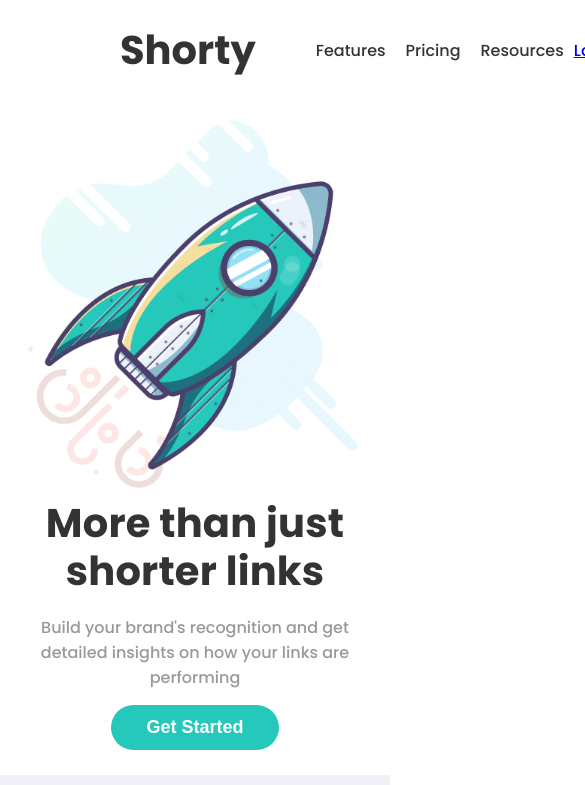
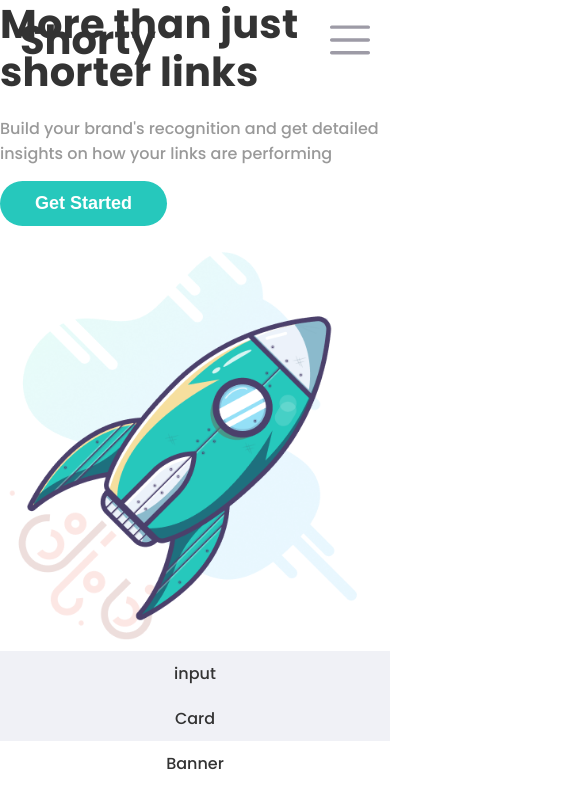
Before and after one commit to tmoran18/shorty, a React (Create React App) app: page / in a window 390 px wide. Shown: the top 785 px of the page, 585 px wide, since content can reach past the window. Built offline with nearby package versions, Linux system fonts and the light colour scheme; grey boxes are pictures that could not be loaded.

Commit message:
Added Repsonsive Menu

```diff
--- a/src/App.js
+++ b/src/App.js
@@ -1,12 +1,14 @@
 import React from 'react';
 import './App.css';
-import Navbar from './components/Navbar';
-import Footer from './components/Footer';
-import Hero from './components/Hero';
+import Navbar from './components/Navbar/Navbar';
+import Footer from './components/Footer/Footer'
+import Hero from './components/Hero/Hero';
+import BurgerMenu from './components/BurgerMenu/BurgerMenu'
 
 function App() {
   return (
     <div className="App">
+      <BurgerMenu />
       <Navbar />
       <section id="hero">
       <Hero />
--- /dev/null
+++ b/src/components/BurgerMenu/BurgerMenu.js
@@ -0,0 +1,59 @@
+import React, { useState, useEffect } from 'react'
+import styles from '../BurgerMenu/BurgerMenu.module.css'
+import ButtonPrimary from '../ButtonPrimary/ButtonPrimary'
+
+
+const BurgerMenu = () => {
+    const [mobileNavOpen, setMobileNavOpen] = useState(false);
+
+    // Custom window Width Hook
+    const useWindowWidth = () => {
+    // Initialize state with undefined width so server and client renders match
+    const [windowWidth, setwindowWidth] = useState({ width: undefined});
+
+    useEffect(() => {
+      // Handler to call on window resize
+      const handleResize = () => {
+        // Set window width to state
+        setwindowWidth({ width: window.innerWidth });
+        // Set navbar to false if window is opened
+        window.innerWidth > 950 && setMobileNavOpen(false);
+      }
+
+      // Add event listener
+      window.addEventListener("resize", handleResize);
+
+      // Call handler right away so state gets updated with initial window size
+      handleResize();
+
+      // Remove event listener on cleanup
+      return () => window.removeEventListener("resize", handleResize);
+    }, []); // Empty array ensures that effect is only run on mount
+
+    return windowWidth;
+  }
+
+  // Handle Navbar Hamburger click
+  const handleNavClick = () => {
+      // if Mobile Nav is Open - set it to closed - Else set to open
+      mobileNavOpen ? setMobileNavOpen(false) : setMobileNavOpen(true);
+  }
+
+    return (
+        <div style={{ display: "flex", justifyContent: "center"}}>
+            <div className={styles.logo}>Shorty</div>
+            <img onClick={handleNavClick} className={styles.burger_img} src="../../assets/burger-menu.svg" alt=""/>
+            <div className={`${styles.mobile_menu_container} ${mobileNavOpen ? styles.navOpen : styles.navClosed}`} >
+                <ul>
+                    <li>Features</li>
+                    <li>Pricing</li>
+                    <li>Resources</li>
+                </ul>
+                <a href="#">Login</a>
+                <ButtonPrimary button_text="Sign Up" />
+            </div>
+        </div>
+    )
+}
+
+export default BurgerMenu
--- /dev/null
+++ b/src/components/BurgerMenu/BurgerMenu.module.css
@@ -0,0 +1,58 @@
+.burger_img {
+	width: 40px;
+	position: absolute;
+	top: 20px;
+	right: 20px;
+	color: #9d9ba6;
+	cursor: pointer;
+}
+
+.logo {
+	font-size: 40px;
+	font-weight: 700;
+	margin-right: 50px;
+	position: absolute;
+	top: 10px;
+	left: 20px;
+}
+
+.mobile_menu_container {
+	width: 90%;
+	background: #4b406b;
+	margin-top: 90px;
+	color: white;
+	text-align: center;
+	font-size: 22px;
+	border-radius: 15px;
+	padding: 20px;
+	position: absolute;
+	transition: all ease-in-out 0.4s;
+}
+
+.navOpen {
+	top: 20px;
+}
+
+.navClosed {
+	top: -500px;
+}
+.mobile_menu_container ul li {
+	margin: 20px 0px;
+}
+.mobile_menu_container ul li:last-child {
+	padding-bottom: 30px;
+	border-bottom: 1px solid #9d9d9d41;
+}
+
+.mobile_menu_container a {
+	text-decoration: none;
+	color: white;
+	padding-bottom: 20px;
+}
+
+@media only screen and (min-width: 950px) {
+	.burger_img,
+	.logo {
+		display: none;
+	}
+}
--- a/src/components/ButtonPrimary.js
+++ b/src/components/ButtonPrimary/ButtonPrimary.js
@@ -1,10 +1,10 @@
 import React from 'react'
-import '../css/button_primary.css'
+import styles from '../ButtonPrimary/ButtonPrimary.module.css'
 
 const ButtonPrimary = ({ button_text }) => {
     return (
         <div>
-            <button className="btn_primary" >{button_text}</button>
+            <button className={styles.btn_primary} >{button_text}</button>
         </div>
     )
 }
--- a/src/components/Footer.js
+++ b/src/components/Footer/Footer.js
@@ -1,39 +1,39 @@
 import React from 'react'
-import '../css/footer.css'
+import styles from '../Footer/Footer.module.css'
 
 const Footer = () => {
     return (
         <div>
-            <footer className="footer" >
-                <div className="footer_col">
+            <footer className={styles.footer} >
+                <div className={styles.footer_col}>
                     <h2>Shortly</h2>
                 </div>
-                <div className="footer_col">
+                <div className={styles.footer_col}>
                     <ul>
-                        <li className='list_title'>Features</li>
+                        <li className={styles.list_title}>Features</li>
                         <li>Link Shortening</li>
                         <li>Branded Links</li>
                         <li>Analytics</li>
                     </ul>
                 </div>
-                <div className="footer_col">
+                <div className={styles.footer_col}>
                     <ul>
-                        <li className='list_title'>Blog</li>
+                        <li className={styles.list_title}>Blog</li>
                         <li>Developers</li>
                         <li>Support</li>
                     </ul>
                 </div>
-                <div className="footer_col">
+                <div className={styles.footer_col}>
                     <ul>
-                        <li className='list_title'>Company</li>
+                        <li className={styles.list_title}>Company</li>
                         <li>About</li>
                         <li>Our Team</li>
                         <li>Careers</li>
                         <li>Contact</li>
                     </ul>
                 </div>
-                <div className="footer_col">
-                    <img src="./assets/icon-facebook.svg" alt=""/>
+                <div className={styles.footer_col}>
+                    <img src="../../assets/icon-facebook" alt=""/>
                     <img src="./assets/icon-instagram.svg" alt=""/>
                     <img src="./assets/icon-pinterest.svg" alt=""/>
                     <img src="./assets/icon-twitter.svg" alt=""/>
--- a/src/components/Hero.js
+++ b/src/components/Hero/Hero.js
@@ -1,10 +1,10 @@
 import React from 'react'
-import ButtonPrimary from './ButtonPrimary';
+import ButtonPrimary from '../ButtonPrimary/ButtonPrimary';
 
 const Hero = () => {
     return (
-        <div className="container flex_5050" >
-            <div className="hero_container">
+        <div>
+            <div>
                 <h1>More than just shorter links</h1>
                 <p>Build your brand's recognition and get detailed insights on how your links are performing</p>
                 <ButtonPrimary button_text={"Get Started"} />
--- a/src/components/Navbar.js
+++ b/src/components/Navbar/Navbar.js
@@ -1,19 +1,19 @@
 import React from 'react'
-import '../css/navbar.css'
-import ButtonPrimary from './ButtonPrimary'
+import ButtonPrimary from '../ButtonPrimary/ButtonPrimary'
+import styles from '../Navbar/Navbar.module.css'
 
 const Navbar = () => {
     return (
-        <nav className="navbar">
-          <div className="menu">
-            <div className="logo">Shorty</div>
+        <nav className={styles.navbar}>
+          <div className={styles.menu}>
+            <div className={styles.logo}>Shorty</div>
               <ul>
                 <li>Features</li>
                 <li>Pricing</li>
                 <li>Resources</li>
               </ul>
           </div>
-          <div className="login">
+          <div className={styles.login}>
             <a href="#">Login</a>
             <ButtonPrimary button_text="Sign Up" />
           </div>
--- a/src/css/navbar.css
+++ b/src/components/Navbar/Navbar.module.css
@@ -30,3 +30,9 @@ ul li {
 .login a {
 	margin-right: 20px;
 }
+
+@media only screen and (max-width: 950px) {
+	.navbar {
+		display: none;
+	}
+}
--- a/src/css/input_container.css
+++ /dev/null
@@ -1,3 +0,0 @@
-.input_container {
-	background-color: #3a3053;
-}
```
Also changed, not shown: src/components/Input_container.js (deleted, +0 -11 lines), public/assets/burger-menu.svg (added), src/components/ButtonPrimary/ButtonPrimary.module.css (renamed from src/css/button_primary.css), src/components/Footer/Footer.module.css (renamed from src/css/footer.css).
